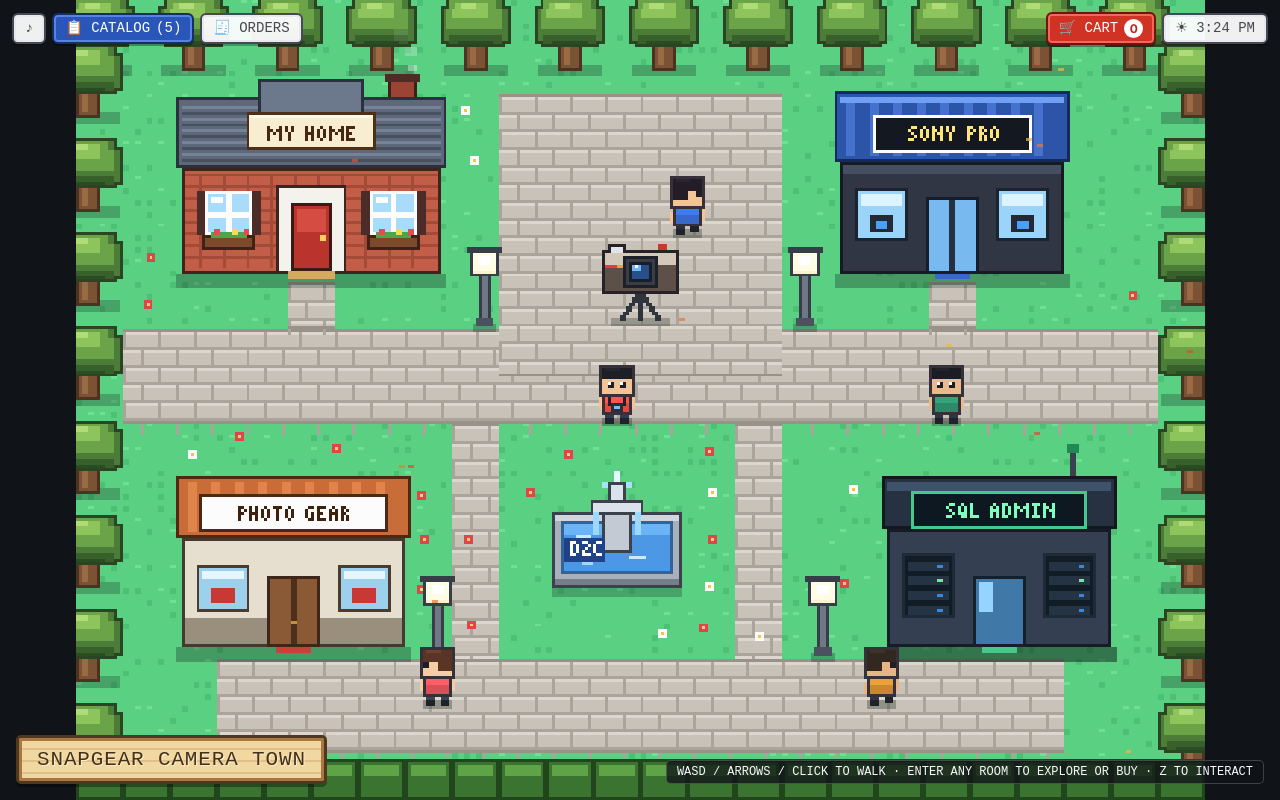
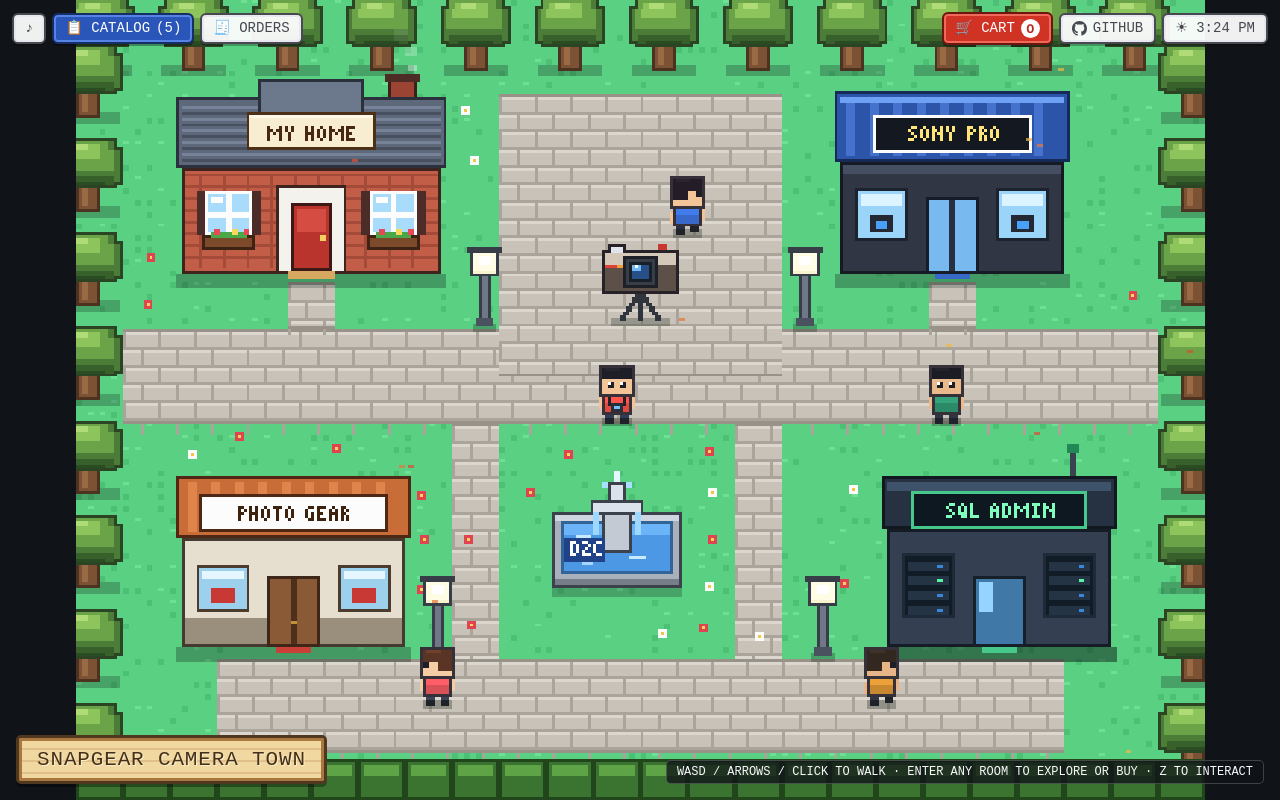
Before and after one commit to clark970417-eng/snapgear-camera-store, a website with bundled scripts: page public/index.html in a window 1280 px wide. Built offline with nearby package versions, Linux system fonts and the light colour scheme; files whose address does not match are found by name; a web font is replaced by a local one.

Commit message:
ui: add direct GitHub repository link button in top HUD

```diff
--- a/public/index.html
+++ b/public/index.html
@@ -39,6 +39,10 @@
     </div>
     <div class="hud-group">
       <button id="navCart" class="gba-pill cta-cart" type="button">🛒 CART <span id="cartCountBadge" class="cart-badge">0</span></button>
+      <a class="gba-pill" href="https://github.com/clark970417-eng/snapgear-camera-store" target="_blank" rel="noopener noreferrer" title="View source & SQL schema on GitHub" aria-label="GitHub Repository">
+        <svg width="15" height="15" viewBox="0 0 16 16" fill="currentColor" aria-hidden="true"><path d="M8 0C3.58 0 0 3.58 0 8c0 3.54 2.29 6.53 5.47 7.59.4.07.55-.17.55-.38 0-.19-.01-.82-.01-1.49-2.01.37-2.53-.49-2.69-.94-.09-.23-.48-.94-.82-1.13-.28-.15-.68-.52-.01-.53.63-.01 1.08.58 1.23.82.72 1.21 1.87.87 2.33.66.07-.52.28-.87.51-1.07-1.78-.2-3.64-.89-3.64-3.95 0-.87.31-1.59.82-2.15-.08-.2-.36-1.02.08-2.12 0 0 .67-.21 2.2.82.64-.18 1.32-.27 2-.27s1.36.09 2 .27c1.53-1.04 2.2-.82 2.2-.82.44 1.1.16 1.92.08 2.12.51.56.82 1.27.82 2.15 0 3.07-1.87 3.75-3.65 3.95.29.25.54.73.54 1.48 0 1.07-.01 1.93-.01 2.2 0 .21.15.46.55.38A8.01 8.01 0 0 0 16 8c0-4.42-3.58-8-8-8z"/></svg>
+        GITHUB
+      </a>
       <button id="clockBtn" class="gba-pill" type="button" title="Click to preview Day / Dusk / Night / Auto">☀ --:--</button>
     </div>
   </header>
```
